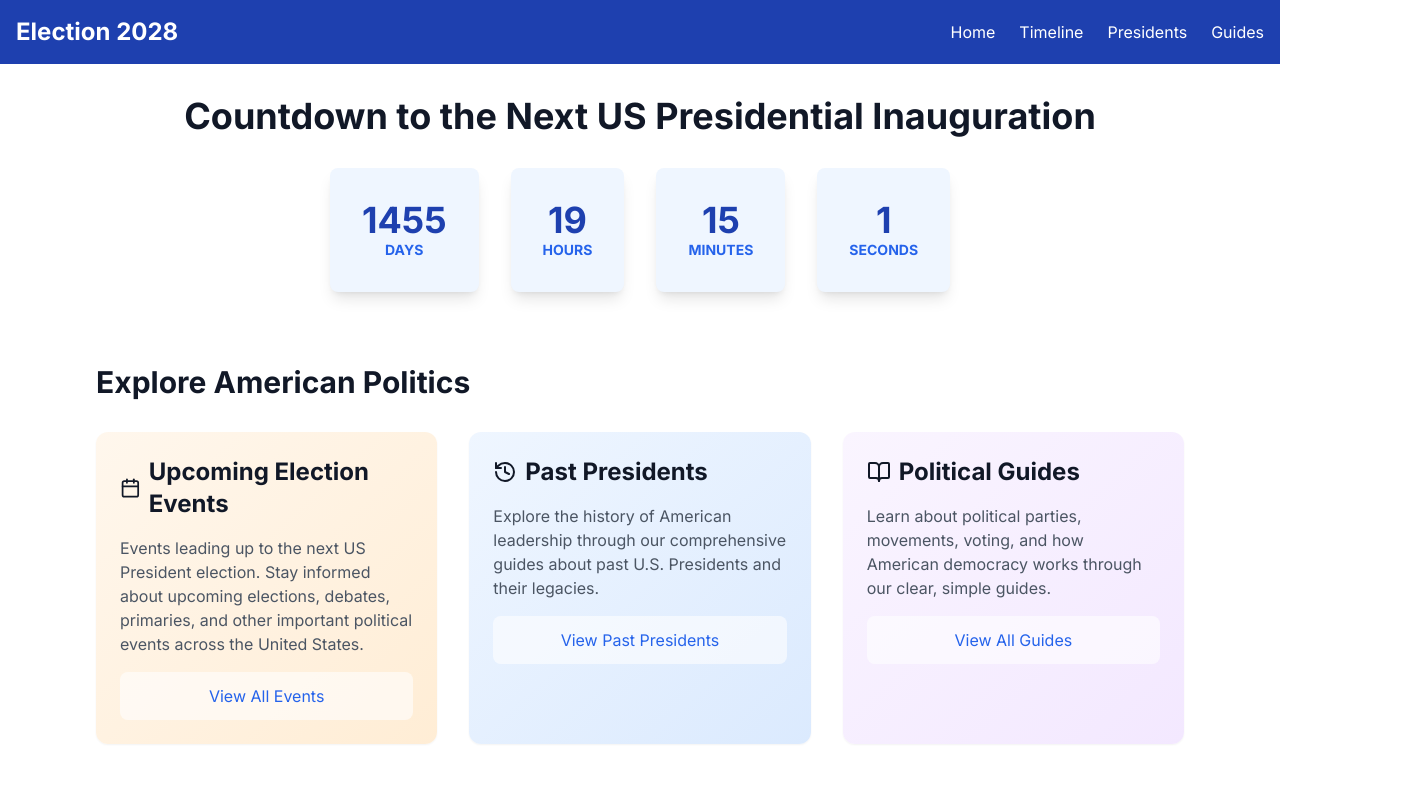
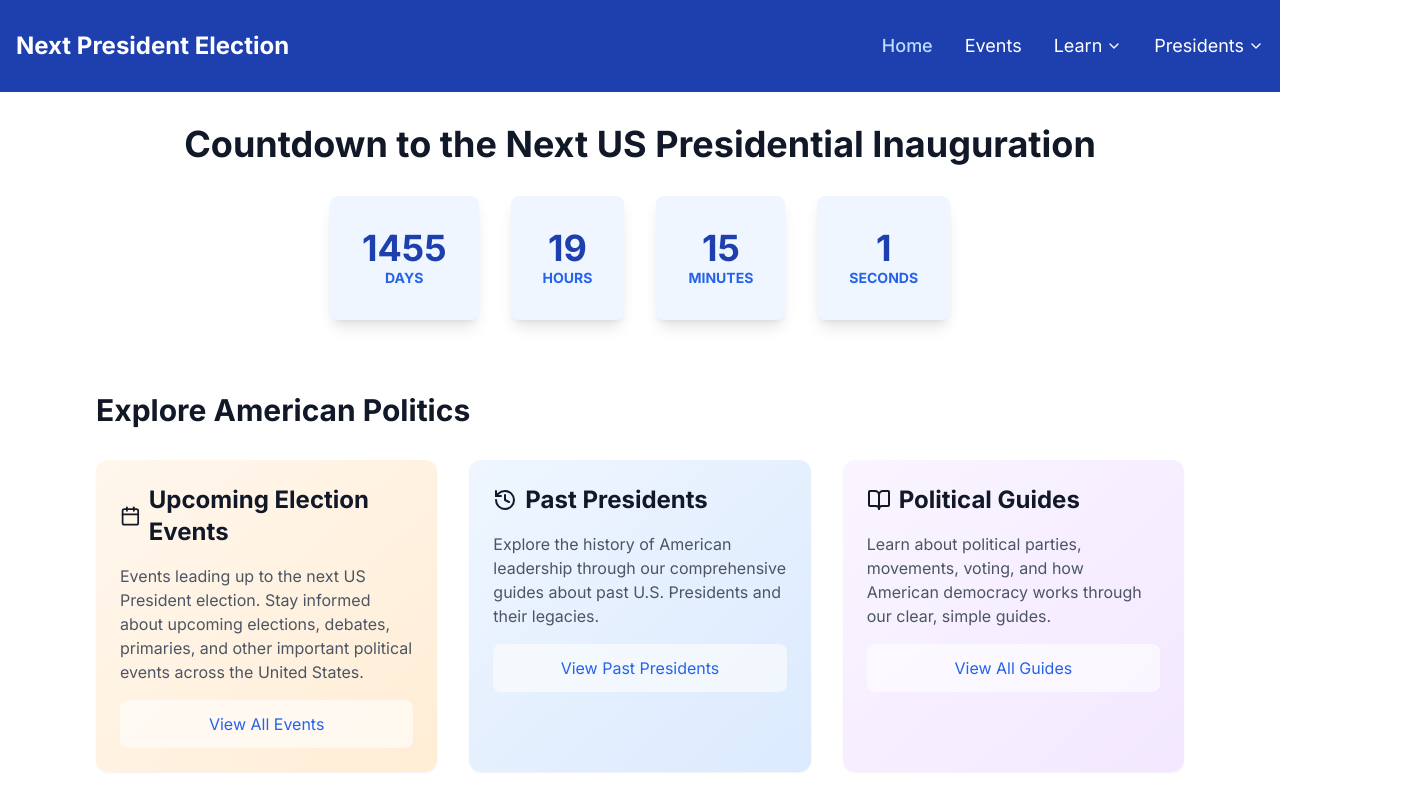
Before and after one commit to AdventureBear/inauguration-countdown, a Next.js app: page / in a window 1280 px wide. Shown: the top 795 px of the page, 1410 px wide, since content can reach past the window. Built offline with nearby package versions, Linux system fonts and the light colour scheme.

Commit message:
Enhance Navigation with Dropdown Menus and Active State Tracking

```diff
--- a/components/Navigation.tsx
+++ b/components/Navigation.tsx
@@ -3,38 +3,89 @@
 
 import React, { useState } from 'react';
 import Link from 'next/link';
-import { Menu, X } from 'lucide-react';
+import { Menu, X, ChevronDown } from 'lucide-react';
+import { usePathname } from 'next/navigation';
 
 const NAV_ITEMS = [
     { href: '/', label: 'Home' },
-    { href: '/events', label: 'Timeline' },
-    { href: '/presidents', label: 'Presidents' },
-    { href: '/guides', label: 'Guides' }
-];
+    { href: '/events', label: 'Events' },
+    {
+        href: '/guides',
+        label: 'Learn',
+        dropdown: [
+            { href: '/guides/political-parties', label: 'Political Parties' },
+            { href: '/guides/political-movements', label: 'Political Movements' },
+            { href: '/guides/voting', label: 'Voting Guide' },
+            { href: '/guides/electoral-college', label: 'Electoral College' },
+        ]
+    },
+    {
+        href: '/presidents',
+        label: 'Presidents',
+        dropdown: [
+            { href: '/presidents/donald-trump?n=47', label: 'Donald Trump' },
+            { href: '/presidents/joe-biden?n=46', label: 'Joe Biden' },
+            { href: '/presidents/barack-obama?n=44', label: 'Barack Obama' },
+            { href: '/presidents/george-w-bush?n=43', label: 'George W. Bush' },
+            { href: '/presidents/bill-clinton?n=42', label: 'Bill Clinton' },
+            { href: '/presidents', label: 'View All Presidents →' },
+        ]
+    },];
 
 export default function Navigation() {
     const [isMenuOpen, setIsMenuOpen] = useState(false);
+    const [activeDropdown, setActiveDropdown] = useState<string | null>(null);
+    const pathname = usePathname();
 
     const toggleMenu = () => setIsMenuOpen(!isMenuOpen);
 
+    const isActive = (href: string) => {
+        if (href === '/') return pathname === '/';
+        return pathname.startsWith(href);
+    };
+
     return (
         <nav className="bg-blue-800 text-white">
-            <div className="container mx-auto flex justify-between items-center p-4">
+            <div className="container mx-auto flex justify-between items-center py-6 px-4">
                 {/* Logo */}
                 <Link href="/" className="text-2xl font-bold">
-                    Election 2028
+                    Next President Election
                 </Link>
 
                 {/* Desktop Navigation */}
-                <div className="hidden md:flex space-x-6">
+                <div className="hidden md:flex items-center space-x-8">
                     {NAV_ITEMS.map((item) => (
+                        <div key={item.href} className="relative group">
                             <Link
-                            key={item.href}
                                 href={item.href}
-                            className="hover:text-blue-200 transition"
+                                className={`text-lg hover:text-blue-200 transition py-2 flex items-center gap-1
+                                    ${isActive(item.href) ? 'text-blue-200 font-medium' : ''}`}
+                                onMouseEnter={() => item.dropdown && setActiveDropdown(item.href)}
                             >
                                 {item.label}
+                                {item.dropdown && <ChevronDown className="w-4 h-4" />}
                             </Link>
+
+                            {/* Dropdown Menu */}
+                            {item.dropdown && (
+                                <div
+                                    className={`absolute top-full left-0 bg-blue-700 py-2 rounded-lg shadow-lg w-64
+                                        transition-opacity duration-150 ${activeDropdown === item.href ? 'opacity-100' : 'opacity-0 invisible'}`}
+                                    onMouseLeave={() => setActiveDropdown(null)}
+                                >
+                                    {item.dropdown.map((dropdownItem) => (
+                                        <Link
+                                            key={dropdownItem.href}
+                                            href={dropdownItem.href}
+                                            className={`block px-4 py-2 hover:bg-blue-600 transition
+                                                ${isActive(dropdownItem.href) ? 'bg-blue-600' : ''}`}
+                                        >
+                                            {dropdownItem.label}
+                                        </Link>
+                                    ))}
+                                </div>
+                            )}
+                        </div>
                     ))}
                 </div>
 
@@ -54,18 +105,35 @@ export default function Navigation() {
                         onClick={toggleMenu}
                     >
                         <div
-                            className="flex flex-col items-center justify-center h-full space-y-6"
+                            className="flex flex-col items-center justify-center h-full space-y-8"
                             onClick={(e) => e.stopPropagation()}
                         >
                             {NAV_ITEMS.map((item) => (
+                                <div key={item.href} className="flex flex-col items-center">
                                     <Link
-                                    key={item.href}
                                         href={item.href}
-                                    className="text-2xl hover:text-blue-200 transition"
+                                        className={`text-2xl hover:text-blue-200 transition mb-2
+                                            ${isActive(item.href) ? 'text-blue-200 font-medium' : ''}`}
                                         onClick={toggleMenu}
                                     >
                                         {item.label}
                                     </Link>
+                                    {item.dropdown && (
+                                        <div className="flex flex-col items-center space-y-4 mt-4">
+                                            {item.dropdown.map((dropdownItem) => (
+                                                <Link
+                                                    key={dropdownItem.href}
+                                                    href={dropdownItem.href}
+                                                    className={`text-lg hover:text-blue-200 transition
+                                                        ${isActive(dropdownItem.href) ? 'text-blue-200' : ''}`}
+                                                    onClick={toggleMenu}
+                                                >
+                                                    {dropdownItem.label}
+                                                </Link>
+                                            ))}
+                                        </div>
+                                    )}
+                                </div>
                             ))}
                         </div>
                     </div>
```
Lines whose indentation alone changed are shown as unchanged.
